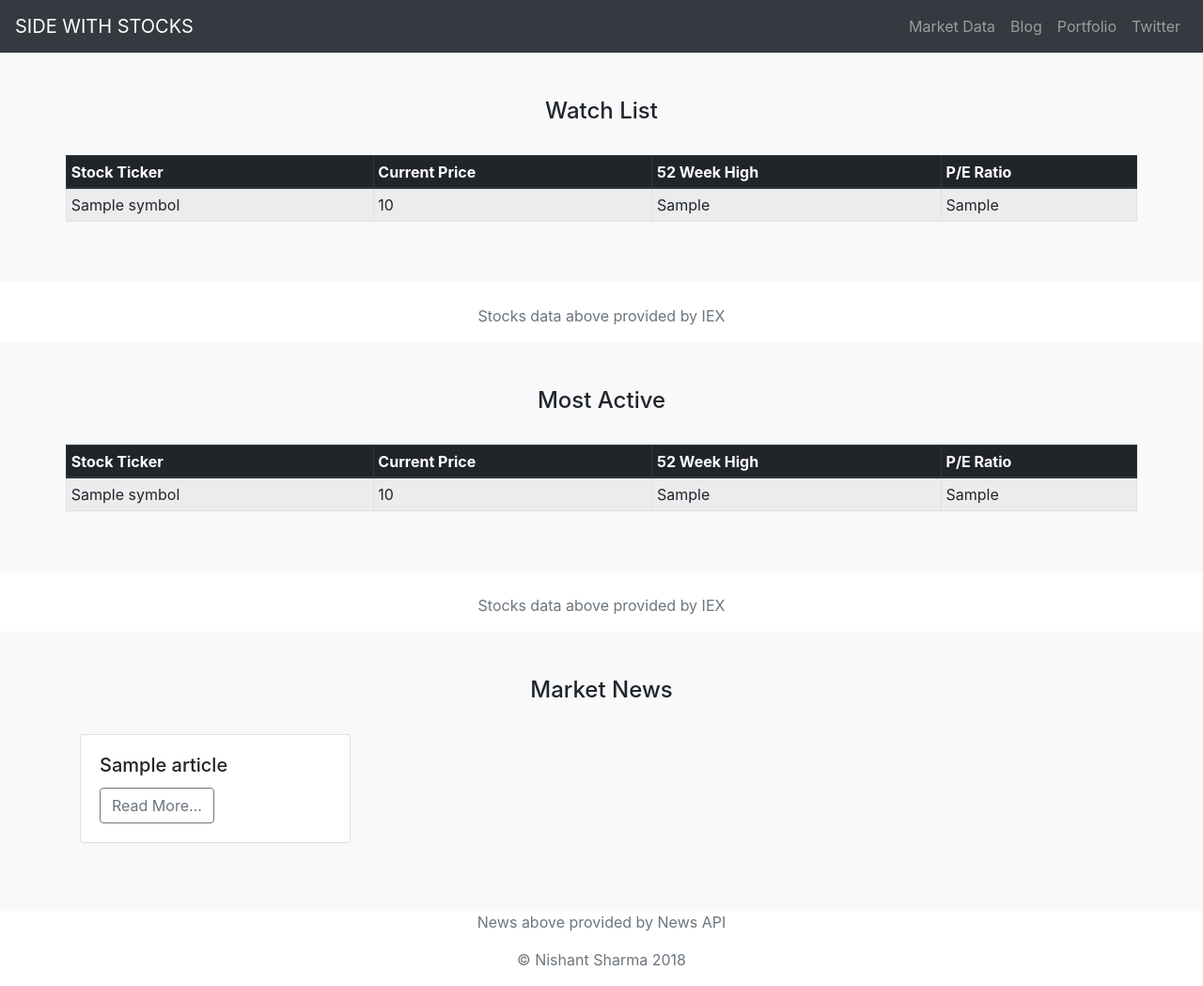
After one commit to ladsunny/Project2_Portfolio, a Django app: template marketdata/templates/marketdata.html in a window 1280 px wide. The commit adds this page. Shown: the whole page at 94% size. Run offline with Django 3.2, Linux system fonts and the light colour scheme; the template is opened without the code that fills it: most values are stand-ins (such as "Sample title", 1, 10 or a date in 2020); some libraries are stand-ins or nearby versions.

Commit message:
added marketdata

```diff
--- a/holdings/templates/holdings/home.html
+++ b/holdings/templates/holdings/home.html
@@ -13,10 +13,10 @@
         <img src="{% static 'IMG_2219.JPG' %}" height="200"> </img>
         <p />
         <p />
-            <a href="{% static 'Allocation_07182018.pdf' %}" class="btn btn-danger my-2">Market Data</a>
+            <a href="{% url 'marketdata' %}" class="btn btn-danger my-2">Market Data</a>
         <p />
-            <a href="{% url 'myblog' %}" class="btn btn-primary my-2">My Blog</a>
-            <a href="{% static 'Allocation_07182018.pdf' %}" class="btn btn-success my-2">My Portfolio</a>
+            <a href="{% url 'myblog' %}" class="btn btn-primary my-2">Blog</a>
+            <a href="{% static 'Allocation_07182018.pdf' %}" class="btn btn-success my-2">Portfolio</a>
       </div>
     </section>
 
--- /dev/null
+++ b/marketdata/templates/marketdata.html
@@ -0,0 +1,120 @@
+{% extends 'base.html' %}
+
+{% block content %}
+
+<div class="album py-5 bg-light">
+	<div class="container">
+		<h4 class="text-center">Watch List</h4>
+		<br />
+		<div class="row">
+			<table class="table table-striped table-bordered table-hover table-sm">
+			  <thead class="thead-dark">
+			    <tr>
+			      <th scope="col">Stock Ticker </th>
+						<th scope="col">Current Price</th>
+						<th scope="col">52 Week High</th>
+						<th scope="col">P/E Ratio</th>
+			    </tr>
+			  </thead>
+			  <tbody>
+			{% for key,value in stockprice.items %}
+			    <tr>
+			      <td>{{ value.quote.symbol }}</td>
+			      <td>{{ value.quote.latestPrice }}</td>
+						<td>{{ value.quote.week52High }}</td>
+			      <td>{{ value.quote.peRatio }}</td>
+			    </tr>
+			{% endfor %}
+			  </tbody>
+			</table>
+		</div>
+	</div>
+</div>
+
+<br/>
+
+		<div class="container">
+		 <div class="row">
+			 <div class="col">
+				<p class="text-muted text-center">Stocks data above provided by IEX</p>
+			 </div>
+		 </div>
+		</div>
+
+
+<div class="album py-5 bg-light">
+	<div class="container">
+		<h4 class="text-center">Most Active</h4>
+		<br />
+		<div class="row">
+		<table class="table table-striped table-bordered table-hover table-sm">
+			<thead class="thead-dark">
+				<tr>
+					<th scope="col">Stock Ticker </th>
+					<th scope="col">Current Price</th>
+					<th scope="col">52 Week High</th>
+					<th scope="col">P/E Ratio</th>
+				</tr>
+			</thead>
+			<tbody>
+		{% for ma in mostactive %}
+				<tr>
+					<td>{{ ma.symbol }}</td>
+					<td>{{ ma.latestPrice }}</td>
+					<td>{{ ma.week52High }}</td>
+					<td>{{ ma.peRatio }}</td>
+				</tr>
+		{% endfor %}
+			</tbody>
+		</table>
+	 </div>
+ </div>
+</div>
+
+<br/>
+
+		<div class="container">
+		 <div class="row">
+			 <div class="col">
+				<p class="text-muted text-center">Stocks data above provided by IEX</p>
+			 </div>
+		 </div>
+		</div>
+
+
+
+<div class="album py-5 bg-light">
+	<div class="container">
+		<h4 class="text-center">Market News</h4>
+		<br />
+		<div class="row">
+
+		  <div class="container">
+		  	<div class="row">
+		  		{% for x in stocknews.articles %}
+		  			<div class="col-sm">
+		  				<div class="card" style="width: 18rem;">
+		  				  <div class="card-body">
+		  				    <h5 class="card-title">{{ x.title }}</h5>
+		  				    <a href="{{ x.url }}" class="btn btn-outline-secondary">Read More...</a>
+		  				  </div>
+		  				</div>
+		  				<br/>
+		  			</div>
+		  		{% endfor %}
+				</div>
+		  </div>
+
+		</div>
+	</div>
+</div>
+
+		<div class="container">
+	 	 <div class="row">
+			 <div class="col">
+			 	<p class="text-muted text-center">News above provided by News API</p>
+			 </div>
+		 </div>
+ 		</div>
+
+{% endblock %}
--- /dev/null
+++ b/marketdata/urls.py
@@ -0,0 +1,6 @@
+from django.urls import path
+from . import views
+
+urlpatterns = [
+    path('', views.marketdata, name="marketdata"),
+]
--- a/portfolio/settings.py
+++ b/portfolio/settings.py
@@ -33,6 +33,7 @@ ALLOWED_HOSTS = []
 INSTALLED_APPS = [
     'blog.apps.BlogConfig',
     'holdings.apps.HoldingsConfig',
+    'marketdata',
     'django.contrib.admin',
     'django.contrib.auth',
     'django.contrib.contenttypes',
--- a/portfolio/templates/base.html
+++ b/portfolio/templates/base.html
@@ -27,8 +27,9 @@
       </button>
       <div class="collapse navbar-collapse" id="navbarNavAltMarkup">
         <div class="navbar-nav ml-auto">
+          <a class="nav-item nav-link" href="{% url 'marketdata' %}">Market Data</a>
+          <a class="nav-item nav-link" href="{% url 'myblog' %}">Blog</a>
           <a class="nav-item nav-link" href="{% static 'Allocation_07182018.pdf' %}">Portfolio</a>
-          <a class="nav-item nav-link" href="{% url 'myblog' %}">Blog</a>
           <a class="nav-item nav-link" href="http://twitter.com/sidewithstocks">Twitter</a>
         </div>
       </div>
--- a/portfolio/urls.py
+++ b/portfolio/urls.py
@@ -23,4 +23,5 @@ urlpatterns = [
     path('admin/', admin.site.urls),
     path('', holdings.views.home, name='home'),
     path('blog/', include('blog.urls')),
+    path('marketdata/', include('marketdata.urls')),
 ] + static(settings.MEDIA_URL,document_root=settings.MEDIA_ROOT)
```
Also changed, not shown: marketdata/views.py (+17 -1 lines).
